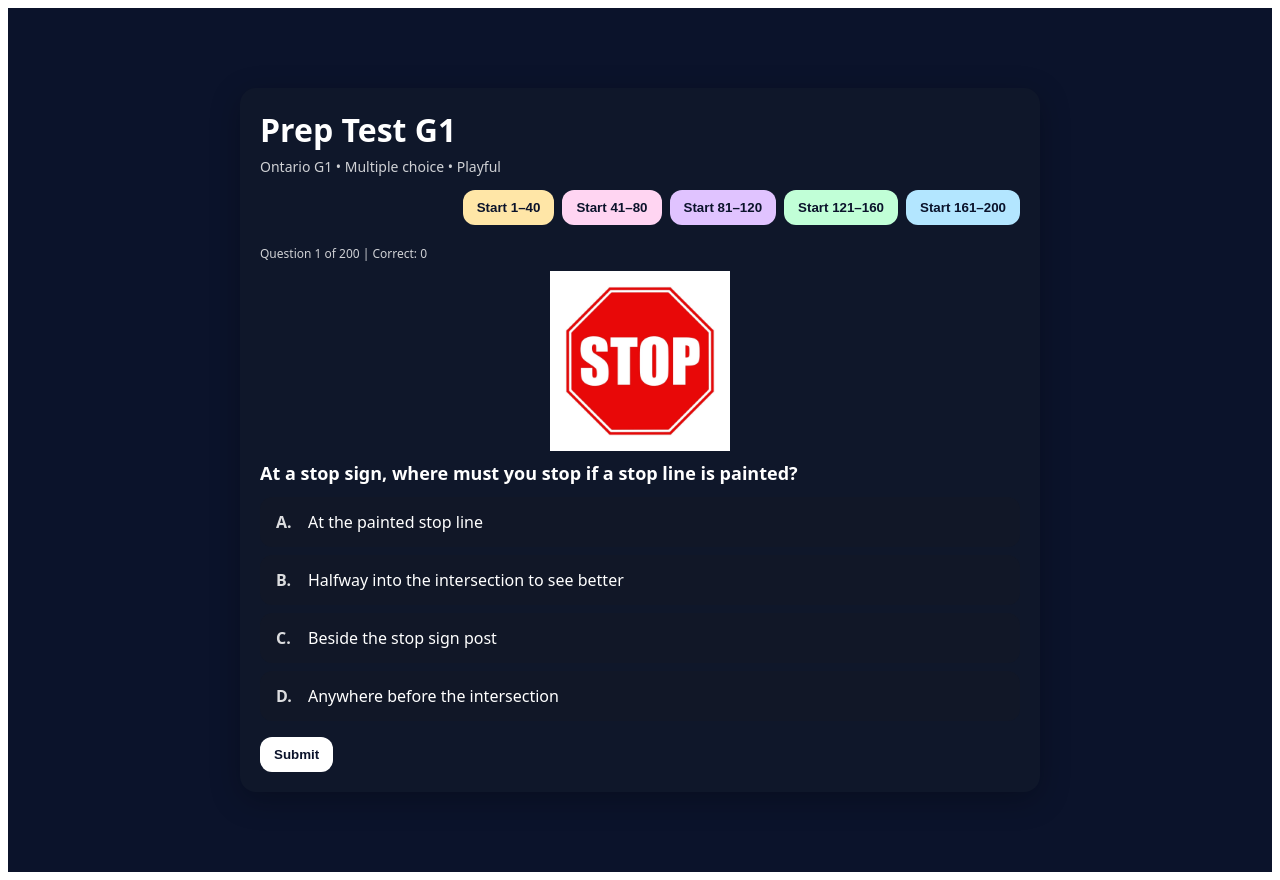
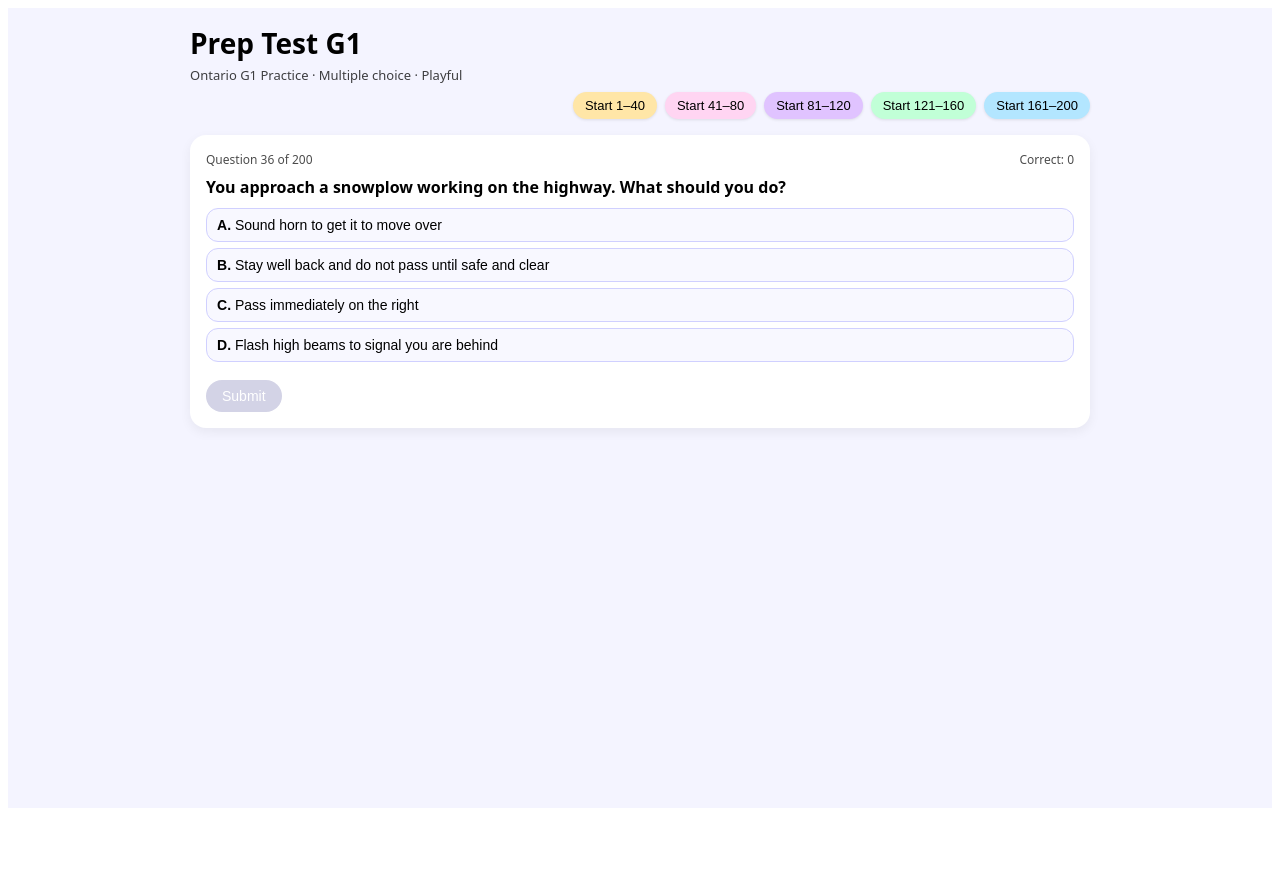
Before and after one commit to Aurelian2025/prep-test-g1, a Next.js app: page / in a window 1280 px wide. Both pictures are taken after a click on the button "Start 1–40". After the commit the page ends 816 px from the top, so only its background shows below. Built offline with nearby package versions, Linux system fonts and the light colour scheme.

Commit message:
Update index.js

```diff
--- a/pages/index.js
+++ b/pages/index.js
@@ -1,388 +1,359 @@
 import { useEffect, useState } from 'react';
 
-// ---------- shuffle helpers (outside component) ----------
-function shuffleIndices(n) {
-  const idx = Array.from({ length: n }, (_, i) => i);
-  for (let i = n - 1; i > 0; i--) {
+const styles = {
+  page: {
+    fontFamily: 'system-ui, -apple-system, BlinkMacSystemFont, "Segoe UI", sans-serif',
+    background: '#f4f4ff',
+    minHeight: '100vh',
+    margin: 0,
+    padding: 0
+  },
+  container: {
+    maxWidth: 900,
+    margin: '0 auto',
+    padding: '16px 16px 40px'
+  },
+  header: {
+    marginBottom: 16
+  },
+  title: {
+    fontSize: 28,
+    fontWeight: 800,
+    margin: 0
+  },
+  tag: {
+    fontSize: 13,
+    opacity: 0.75,
+    margin: '4px 0 0'
+  },
+  buttonsRow: {
+    display: 'flex',
+    gap: 8,
+    justifyContent: 'flex-end',
+    marginTop: 8,
+    flexWrap: 'wrap'
+  },
+  btn: {
+    border: 'none',
+    borderRadius: 999,
+    padding: '6px 12px',
+    fontSize: 13,
+    cursor: 'pointer',
+    boxShadow: '0 1px 3px rgba(0,0,0,0.1)'
+  },
+  card: {
+    marginTop: 16,
+    background: '#fff',
+    borderRadius: 16,
+    padding: 16,
+    boxShadow: '0 4px 12px rgba(0,0,0,0.06)'
+  },
+  metaRow: {
+    display: 'flex',
+    justifyContent: 'space-between',
+    fontSize: 12,
+    opacity: 0.7,
+    marginBottom: 8
+  },
+  questionText: {
+    fontSize: 16,
+    fontWeight: 600,
+    marginBottom: 10
+  },
+  imgWrap: {
+    textAlign: 'center',
+    marginBottom: 12
+  },
+  img: {
+    maxWidth: 200,
+    maxHeight: 160,
+    width: 'auto',
+    height: 'auto'
+  },
+  choices: {
+    listStyle: 'none',
+    padding: 0,
+    margin: '8px 0'
+  },
+  choiceBtn: isSelected => ({
+    width: '100%',
+    textAlign: 'left',
+    borderRadius: 12,
+    border: '1px solid ' + (isSelected ? '#4c6fff' : '#d0d0ff'),
+    background: isSelected ? '#e4e7ff' : '#f8f8ff',
+    padding: '8px 10px',
+    marginBottom: 6,
+    cursor: 'pointer',
+    fontSize: 14
+  }),
+  submitBtn: (disabled) => ({
+    border: 'none',
+    borderRadius: 999,
+    padding: '8px 16px',
+    fontSize: 14,
+    cursor: disabled ? 'default' : 'pointer',
+    background: disabled ? '#d3d3e6' : '#4c6fff',
+    color: '#fff',
+    marginTop: 4
+  }),
+  explanation: {
+    marginTop: 10,
+    padding: '8px 10px',
+    borderRadius: 10,
+    background: '#f1fff1',
+    fontSize: 13
+  }
+};
+
+// Fisher–Yates shuffle
+function shuffleArray(arr) {
+  const copy = [...arr];
+  for (let i = copy.length - 1; i > 0; i--) {
     const j = Math.floor(Math.random() * (i + 1));
-    [idx[i], idx[j]] = [idx[j], idx[i]];
+    [copy[i], copy[j]] = [copy[j], copy[i]];
   }
-  return idx;
+  return copy;
 }
 
-function shuffleQuestion(q) {
-  const baseChoices = q._baseChoices || q.choices;
-  const baseCorrect = q._baseCorrectIndex ?? q.correctIndex;
-  const order = shuffleIndices(baseChoices.length);
-  return {
-    ...q,
-    _baseChoices: baseChoices,
-    _baseCorrectIndex: baseCorrect,
-    choicesShuffled: order.map(i => baseChoices[i]),
-    correctIndexShuffled: order.indexOf(baseCorrect)
-  };
+// shuffle choices while keeping correctIndex valid
+function shuffleQuestionChoices(q) {
+  const indices = q.choices.map((_, i) => i);
+  const shuffledIdx = shuffleArray(indices);
+  const newChoices = shuffledIdx.map(i => q.choices[i]);
+  const newCorrectIndex = shuffledIdx.indexOf(q.correctIndex);
+  return { ...q, choices: newChoices, correctIndex: newCorrectIndex };
 }
 
-function shuffleAll(arr) {
-  return Array.isArray(arr) ? arr.map(shuffleQuestion) : arr;
+function shuffleAllQuestions(list) {
+  // shuffle list order, and choices for each question
+  const withShuffledChoices = list.map(shuffleQuestionChoices);
+  return shuffleArray(withShuffledChoices);
 }
-// ---------------------------------------------------------
 
-export default function Home() {
-  const [questions, setQuestions] = useState(null);
+function getNumericId(q) {
+  if (!q || !q.id) return 0;
+  const match = q.id.match(/\d+/);
+  return match ? parseInt(match[0], 10) : 0;
+}
+
+export default function PrepTestG1() {
+  const [allQuestions, setAllQuestions] = useState(null);   // raw 1–200
+  const [questions, setQuestions] = useState([]);           // current set (shuffled)
   const [current, setCurrent] = useState(0);
   const [picked, setPicked] = useState(null);
   const [done, setDone] = useState(false);
   const [correctCount, setCorrectCount] = useState(0);
-const isLastQuestion =
-  questions && questions.length > 0 && current === questions.length - 1;
 
-  // Load questions and shuffle once on mount
+  // load questions.json from /public
   useEffect(() => {
     fetch('/questions.json')
-      .then(r => r.json())
-      .then(data => setQuestions(shuffleAll(data)))
-      .catch(() => setQuestions([]));
+      .then(res => res.json())
+      .then(data => {
+        setAllQuestions(data);
+        // default: full pool shuffled
+        setQuestions(shuffleAllQuestions(data));
+      })
+      .catch(err => {
+        console.error('Failed to load questions.json', err);
+        setAllQuestions([]);
+        setQuestions([]);
+      });
   }, []);
 
-  // Reset picked/done when moving between questions
-  useEffect(() => {
+  const hasQuestions = questions && questions.length > 0;
+
+  // clamp current index so it NEVER goes outside range
+  let safeIndex = current;
+  if (hasQuestions) {
+    if (safeIndex < 0) safeIndex = 0;
+    if (safeIndex > questions.length - 1) safeIndex = questions.length - 1;
+  } else {
+    safeIndex = 0;
+  }
+
+  const q = hasQuestions ? questions[safeIndex] : null;
+  const isLastQuestion = hasQuestions && safeIndex === questions.length - 1;
+  const globalNumber = q ? getNumericId(q) : 0;
+  const totalGlobal = allQuestions ? allQuestions.length : 0;
+
+  const submit = () => {
+    if (!q || picked === null || done) return;
+    const isCorrect = picked === q.correctIndex;
+    if (isCorrect) {
+      setCorrectCount(c => c + 1);
+    }
+    setDone(true);
+  };
+
+  const nextQuestion = () => {
+    if (!hasQuestions) return;
+    // do NOT go past last question
+    setCurrent(prev => {
+      if (prev >= questions.length - 1) return prev;
+      return prev + 1;
+    });
     setPicked(null);
     setDone(false);
-  }, [current]);
+  };
 
-
-// Practice questions 1–40
-const startFirst40 = () => {
-  setQuestions(prev => shuffleAll(prev));
-  setCurrent(0);   // index 0 = question 1
+  // generic range starter
+  const startRange = (min, max) => {
+    if (!allQuestions || allQuestions.length === 0) return;
+    const filtered = allQuestions.filter(one => {
+      const n = getNumericId(one);
+      return n >= min && n <= max;
+    });
+    const shuffled = shuffleAllQuestions(filtered);
+    setQuestions(shuffled);
+    setCurrent(0);
     setPicked(null);
     setDone(false);
     setCorrectCount(0);
   };
 
-// Practice questions 41–80
-const startLast40 = () => {
-  setQuestions(prev => shuffleAll(prev));
-  setCurrent(40);  // index 40 = question 41
-  setPicked(null);
-  setDone(false);
-  setCorrectCount(0);
-};
+  const start1to40 = () => startRange(1, 40);
+  const start41to80 = () => startRange(41, 80);
+  const start81to120 = () => startRange(81, 120);
+  const start121to160 = () => startRange(121, 160);
+  const start161to200 = () => startRange(161, 200);
 
-// Practice questions 81–120 (will work once we add them)
-const start81to120 = () => {
-  setQuestions(prev => shuffleAll(prev));
-  if (questions && questions.length >= 81) {
-    // index 80 = question 81
-    setCurrent(80);
-  } else {
-    // fallback for now (until we add more questions)
-    setCurrent(0);
-  }
-  setPicked(null);
-  setDone(false);
-  setCorrectCount(0);
-};
-// Practice questions 121–160 (future demerit points set)
-const start121to160 = () => {
-  setQuestions(prev => shuffleAll(prev));
-  if (questions && questions.length >= 121) {
-    // index 120 = question 121
-    setCurrent(120);
-  } else {
-    // For now, until we add 121–160, just start at the beginning
-    setCurrent(0);
-  }
-  setPicked(null);
-  setDone(false);
-  setCorrectCount(0);
-};
-  // Practice questions 161–200 (future set)
-const start161to200 = () => {
-  setQuestions(prev => shuffleAll(prev));
-  if (questions && questions.length >= 161) {
-    // index 160 = question 161
-    setCurrent(160);
-  } else {
-    // fallback for now until we add 161–200
-    setCurrent(0);
-  }
-  setPicked(null);
-  setDone(false);
-  setCorrectCount(0);
-};
-  const select = (idx) => {
-    if (!done) setPicked(idx);
-  };
-
-  const submit = () => {
-    if (picked === null || !questions) return;
-    setDone(true);
-    const q = questions[current];
-    const correctIndex = q.correctIndexShuffled ?? q.correctIndex;
-    if (picked === correctIndex) {
-      setCorrectCount(prev => prev + 1);
-    }
-  };
-
-  const next = () => {
-    if (questions && current < questions.length - 1) {
-      setCurrent(current + 1);
-    }
-  };
-
-  // ---------- loading state ----------
-  if (!questions) {
-    return (
-      <main style={styles.main}>
-        <div style={styles.card}>
-          <div style={styles.h1}>Prep Test G1</div>
-          <p style={styles.tag}>Ontario G1 • Multiple choice • Playful</p>
-
-       <div style={{ display: 'flex', gap: 8, justifyContent: 'flex-end', marginTop: 8, flexWrap: 'wrap' }}>
-  <button onClick={startFirst40} style={{ ...styles.btn, background: '#ffe6a7' }}>
+  const renderButtonsRow = () => (
+    <div style={styles.buttonsRow}>
+      <button
+        onClick={start1to40}
+        style={{ ...styles.btn, background: '#ffe6a7' }}
+      >
         Start 1–40
       </button>
-  <button onClick={startLast40} style={{ ...styles.btn, background: '#ffd5f2' }}>
+      <button
+        onClick={start41to80}
+        style={{ ...styles.btn, background: '#ffd5f2' }}
+      >
         Start 41–80
       </button>
-  <button onClick={start81to120} style={{ ...styles.btn, background: '#e0c3ff' }}>
+      <button
+        onClick={start81to120}
+        style={{ ...styles.btn, background: '#e0c3ff' }}
+      >
         Start 81–120
       </button>
-  <button onClick={start121to160} style={{ ...styles.btn, background: '#c1ffd7' }}>
+      <button
+        onClick={start121to160}
+        style={{ ...styles.btn, background: '#c1ffd7' }}
+      >
         Start 121–160
       </button>
-  <button onClick={start161to200} style={{ ...styles.btn, background: '#b3e6ff' }}>
+      <button
+        onClick={start161to200}
+        style={{ ...styles.btn, background: '#b3e6ff' }}
+      >
         Start 161–200
       </button>
     </div>
+  );
 
-
-          <p style={styles.p}>Loading question…</p>
+  // loading state
+  if (!allQuestions) {
+    return (
+      <div style={styles.page}>
+        <div style={styles.container}>
+          <div style={styles.header}>
+            <h1 style={styles.title}>Prep Test G1</h1>
+            <p style={styles.tag}>Ontario · Multiple choice · Playful</p>
+            {renderButtonsRow()}
           </div>
-      </main>
+          <div style={styles.card}>
+            <p>Loading questions…</p>
+          </div>
+        </div>
+      </div>
     );
   }
 
-  // ---------- empty state ----------
-  if (questions.length === 0) {
+  // no questions at all
+  if (!hasQuestions) {
     return (
-      <main style={styles.main}>
+      <div style={styles.page}>
+        <div style={styles.container}>
+          <div style={styles.header}>
+            <h1 style={styles.title}>Prep Test G1</h1>
+            <p style={styles.tag}>Ontario · Multiple choice · Playful</p>
+            {renderButtonsRow()}
+          </div>
           <div style={styles.card}>
-          <div style={styles.h1}>Prep Test G1</div>
-          <p style={styles.tag}>Ontario G1 • Multiple choice • Playful</p>
-
-       <div style={{ display: 'flex', gap: 8, justifyContent: 'flex-end', marginTop: 8, flexWrap: 'wrap' }}>
-  <button onClick={startFirst40} style={{ ...styles.btn, background: '#ffe6a7' }}>
-    Start 1–40
-  </button>
-  <button onClick={startLast40} style={{ ...styles.btn, background: '#ffd5f2' }}>
-    Start 41–80
-  </button>
-  <button onClick={start81to120} style={{ ...styles.btn, background: '#e0c3ff' }}>
-    Start 81–120
-  </button>
-  <button onClick={start121to160} style={{ ...styles.btn, background: '#c1ffd7' }}>
-    Start 121–160
-  </button>
-  <button onClick={start161to200} style={{ ...styles.btn, background: '#b3e6ff' }}>
-    Start 161–200
-  </button>
+            <p>No questions available. Try starting a set above.</p>
           </div>
-
-          <p style={styles.p}>No questions available.</p>
         </div>
-      </main>
+      </div>
     );
   }
 
-  // ---------- main quiz view ----------
- let safeIndex = current;
-
-// Clamp index so it never goes out of range
-if (questions && questions.length > 0) {
-  if (safeIndex < 0) safeIndex = 0;
-  if (safeIndex > questions.length - 1) safeIndex = questions.length - 1;
-}
-
-const q =
-  questions && questions.length > 0 ? questions[safeIndex] : null;
-
-  const choices = q.choicesShuffled ?? q.choices;
-  const correctIndex = q.correctIndexShuffled ?? q.correctIndex;
-  const isCorrect = done && picked === correctIndex;
-  const onLast = current === questions.length - 1;
-
+  // main quiz view
   return (
-    <main style={styles.main}>
-      <div style={styles.card}>
-        <div style={styles.h1}>Prep Test G1</div>
-        <p style={styles.tag}>Ontario G1 • Multiple choice • Playful</p>
-
-     <div style={{ display: 'flex', gap: 8, justifyContent: 'flex-end', marginTop: 8, flexWrap: 'wrap' }}>
-  <button onClick={startFirst40} style={{ ...styles.btn, background: '#ffe6a7' }}>
-    Start 1–40
-  </button>
-  <button onClick={startLast40} style={{ ...styles.btn, background: '#ffd5f2' }}>
-    Start 41–80
-  </button>
-  <button onClick={start81to120} style={{ ...styles.btn, background: '#e0c3ff' }}>
-    Start 81–120
-  </button>
-  <button onClick={start121to160} style={{ ...styles.btn, background: '#c1ffd7' }}>
-    Start 121–160
-  </button>
-  <button onClick={start161to200} style={{ ...styles.btn, background: '#b3e6ff' }}>
-    Start 161–200
-  </button>
+    <div style={styles.page}>
+      <div style={styles.container}>
+        <div style={styles.header}>
+          <h1 style={styles.title}>Prep Test G1</h1>
+          <p style={styles.tag}>Ontario G1 Practice · Multiple choice · Playful</p>
+          {renderButtonsRow()}
         </div>
 
-        <div style={{ marginTop: 16 }}>
-          <div style={styles.qmeta}>
-            <span style={{ opacity: 0.8, fontSize: 12 }}>
-              Question {current + 1} of {questions.length} | Correct: {correctCount}
+        <div style={styles.card}>
+          <div style={styles.metaRow}>
+            <span>
+              Question {globalNumber} of {totalGlobal}
             </span>
+            <span>Correct: {correctCount}</span>
           </div>
 
           {q.image && (
-            <div style={{ display: 'grid', placeItems: 'center', marginBottom: 10 }}>
-              <img
-                src={q.image}
-                alt="Road sign"
-                style={{ width: 180, height: 'auto', objectFit: 'contain' }}
-              />
+            <div style={styles.imgWrap}>
+              <img src={q.image} alt="Road sign" style={styles.img} />
             </div>
           )}
 
-          <div style={styles.qtext}>{q.question}</div>
+          <div style={styles.questionText}>{q.question}</div>
 
-          <ul style={{ listStyle: 'none', padding: 0, marginTop: 12 }}>
-            {choices.map((choice, idx) => {
-              const pickedThis = picked === idx;
-              const showResult = done && pickedThis;
-              const correct = done && idx === correctIndex;
-
-              let bg = '#111727';
-              if (pickedThis && !done) bg = '#25324a';
-              if (showResult && correct) bg = '#144d2a';
-              if (showResult && !correct) bg = '#5a1a1a';
-              if (done && correct && !pickedThis) bg = '#1d3b28';
-
-              return (
-                <li
-                  key={idx}
-                  onClick={() => select(idx)}
-                  style={{
-                    ...styles.choice,
-                    background: bg,
-                    cursor: done ? 'default' : 'pointer',
-                    border: pickedThis ? '2px solid #8ab4ff' : '2px solid transparent'
-                  }}
+          <ul style={styles.choices}>
+            {q.choices.map((choice, idx) => (
+              <li key={idx}>
+                <button
+                  type="button"
+                  style={styles.choiceBtn(picked === idx)}
+                  onClick={() => !done && setPicked(idx)}
                 >
-                  <span style={styles.choiceLabel}>{String.fromCharCode(65 + idx)}.</span>
-                  <span>{choice}</span>
+                  <strong>{String.fromCharCode(65 + idx)}.</strong>{' '}
+                  {choice}
+                </button>
               </li>
-              );
-            })}
+            ))}
           </ul>
 
-          <div style={{ display: 'flex', gap: 8, alignItems: 'center', marginTop: 8, flexWrap: 'wrap' }}>
-            <button onClick={submit} disabled={picked === null || done} style={styles.btn}>
-              {done ? 'Answered' : 'Submit'}
+          <button
+            type="button"
+            onClick={done ? nextQuestion : submit}
+            disabled={picked === null || (done && isLastQuestion)}
+            style={styles.submitBtn(
+              picked === null || (done && isLastQuestion)
+            )}
+          >
+            {done
+              ? isLastQuestion
+                ? 'End of set'
+                : 'Next question'
+              : 'Submit'}
           </button>
 
           {done && (
-              <span style={{ fontWeight: 600, color: isCorrect ? '#5ff59b' : '#ff9aa2' }}>
-                {isCorrect ? 'Correct 🎉' : 'Not quite — see why below'}
-              </span>
-            )}
-
-            {done && !onLast && (
-              <button onClick={next} style={{ ...styles.btn, background: '#c1d7ff' }}>
-                Next →
-              </button>
-            )}
-            {done && onLast && (
-              <button onClick={startOver} style={{ ...styles.btn, background: '#c1ffd7' }}>
-                Restart (1–40)
-              </button>
-            )}
-          </div>
-
-          {done && (
-            <div style={styles.explainer}>
-              <div style={{ fontWeight: 700, marginBottom: 6 }}>Why?</div>
-              <p style={{ margin: 0 }}>{q.explanation}</p>
-              {q.sources?.[0] && (
-                <div style={{ marginTop: 10, fontSize: 12, opacity: 0.8 }}>
-                  Source:{' '}
-                  <a href={q.sources[0].url} target="_blank" rel="noreferrer">
-                    {q.sources[0].title}
-                  </a>
-                </div>
-              )}
-              <div style={{ marginTop: 8, fontSize: 11, opacity: 0.7 }}>
-                Original questions aligned to the Official MTO Driver’s Handbook (Ontario). We do not copy third-party practice tests.
-              </div>
+            <div style={styles.explanation}>
+              <strong>
+                {picked === q.correctIndex ? 'Correct!' : 'Not quite.'}
+              </strong>{' '}
+              {q.explanation}
             </div>
           )}
         </div>
       </div>
-    </main>
+    </div>
   );
 }
-
-const styles = {
-  main: {
-    minHeight: '100vh',
-    display: 'grid',
-    placeItems: 'center',
-    background: '#0b132b',
-    color: 'white',
-    padding: '2rem',
-    fontFamily: 'system-ui, -apple-system, Segoe UI, Roboto, Helvetica, Arial, sans-serif'
-  },
-  card: {
-    width: '100%',
-    maxWidth: 760,
-    background: '#0f172a',
-    borderRadius: 16,
-    padding: 20,
-    boxShadow: '0 8px 30px rgba(0,0,0,0.25)'
-  },
-  h1: { margin: 0, fontSize: '2rem', fontWeight: 800 },
-  tag: { marginTop: 6, opacity: 0.8, fontSize: 14 },
-  p: { marginTop: 10, opacity: 0.85 },
-  qmeta: { marginTop: 4, marginBottom: 8 },
-  qtext: { fontSize: 18, fontWeight: 600, lineHeight: 1.35 },
-  choice: {
-    display: 'flex',
-    alignItems: 'center',
-    gap: 10,
-    padding: '12px 14px',
-    borderRadius: 12,
-    marginTop: 8
-  },
-  choiceLabel: {
-    width: 22,
-    display: 'inline-block',
-    opacity: 0.85,
-    fontWeight: 700
-  },
-  btn: {
-    background: 'white',
-    color: '#0b132b',
-    border: 'none',
-    borderRadius: 12,
-    padding: '10px 14px',
-    fontWeight: 700,
-    cursor: 'pointer'
-  },
-  explainer: {
-    marginTop: 16,
-    padding: 12,
-    background: '#0b132b',
-    borderRadius: 12
-  }
-};
```
Lines whose indentation alone changed are shown as unchanged.
